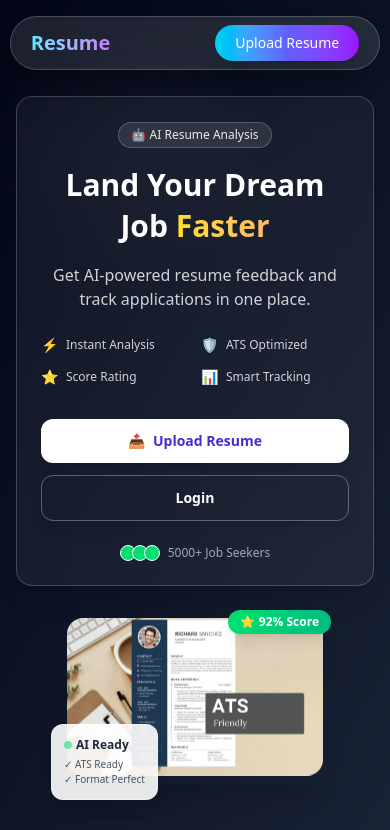
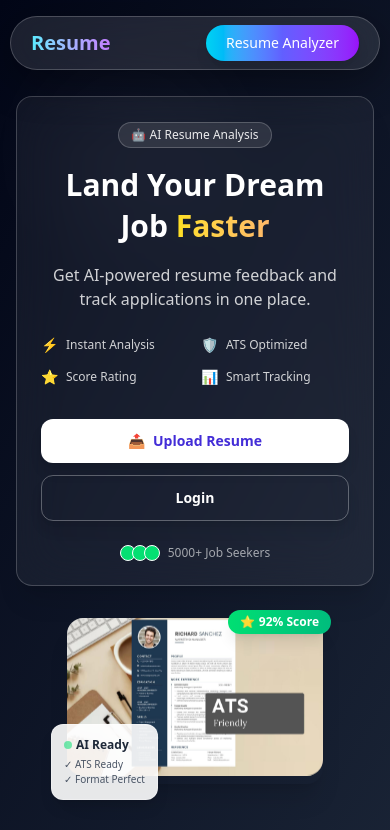
Before and after one commit to bobbyku0104/Resume-Analyzer, a React app in the folder client/: page / in a window 390 px wide. Shown: the top 830 px of the page. Built offline with nearby package versions, Linux system fonts and the light colour scheme; the HTML template or start-up script is replaced by a standard one.

Commit message:
making responsive navbar

```diff
--- a/client/src/components/Navbar.jsx
+++ b/client/src/components/Navbar.jsx
@@ -1,35 +1,12 @@
-
-// import React from "react";
-
-// const Navbar = () => {
-//   return (
-//     <nav className="w-[95%] max-w-[1150px] mx-auto mt-4 bg-indigo-500 shadow-md py-2 px-5 flex items-center justify-between rounded-full">
-
-//       <h1 className="text-xl sm:text-2xl md:text-3xl font-bold text-white">
-//         Resume
-//       </h1>
-
-//       <button className="bg-indigo-300 text-black text-sm sm:text-base px-4 py-2 rounded-full hover:bg-indigo-700 transition">
-//         Upload Resume
-//       </button>
-
-//     </nav>
-//   );
-// };
-
-// export default Navbar;
-
-
-
 import React from "react";
 
 const Navbar = () => {
   return (
     <nav
-      className="w-[95%] max-w-[1150px] mx-auto mt-4
+      className="w-[95%]  max-w-[370px] mx-auto mt-4
     backdrop-blur-xl bg-white/10 border border-white/20
     shadow-[0_10px_40px_rgba(0,0,0,0.35)]
-    py-2 px-5 flex items-center justify-between rounded-full"
+    py-2 px-5 flex items-center justify-between rounded-full "
     >
       <h1
         className="text-xl sm:text-2xl md:text-3xl font-bold
@@ -45,7 +22,7 @@ const Navbar = () => {
       shadow-lg hover:scale-105 hover:shadow-xl
       transition-all duration-300"
       >
-        Upload Resume
+        Resume Analyzer
       </button>
     </nav>
   );
```
